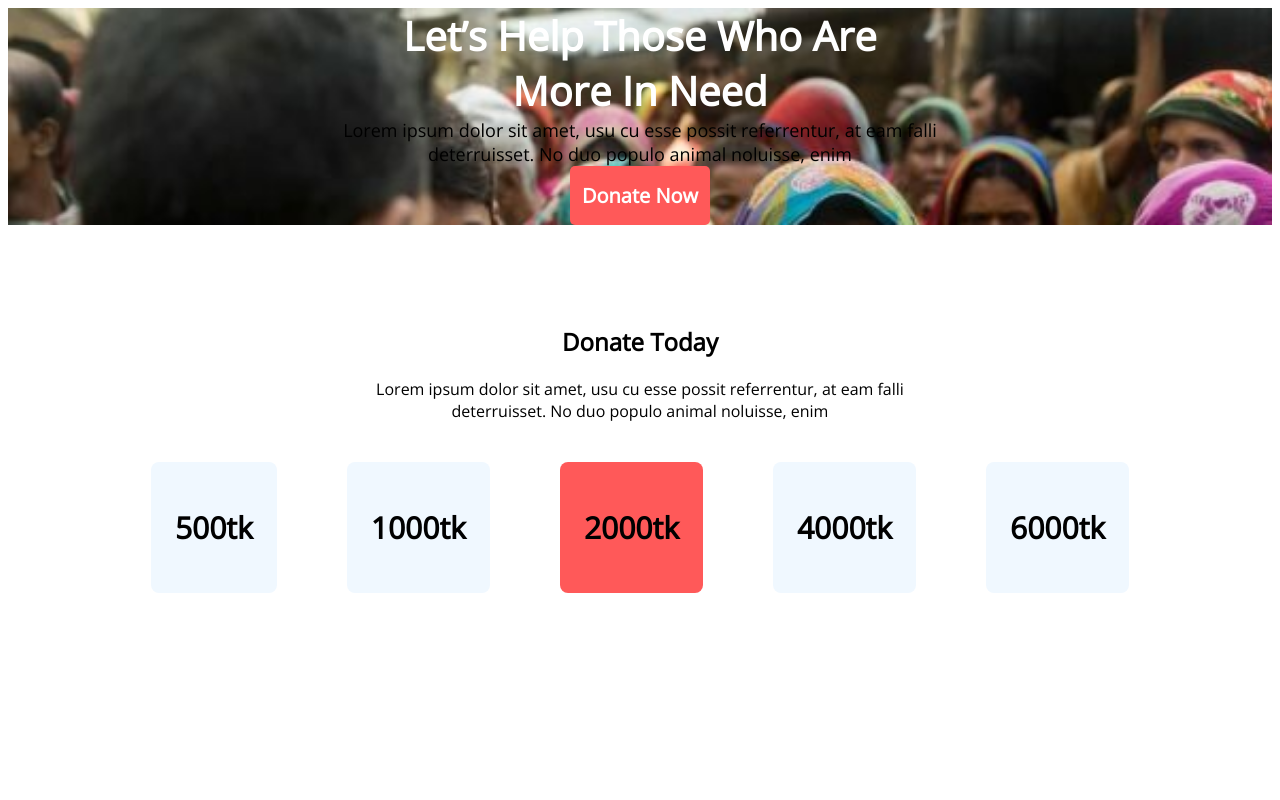
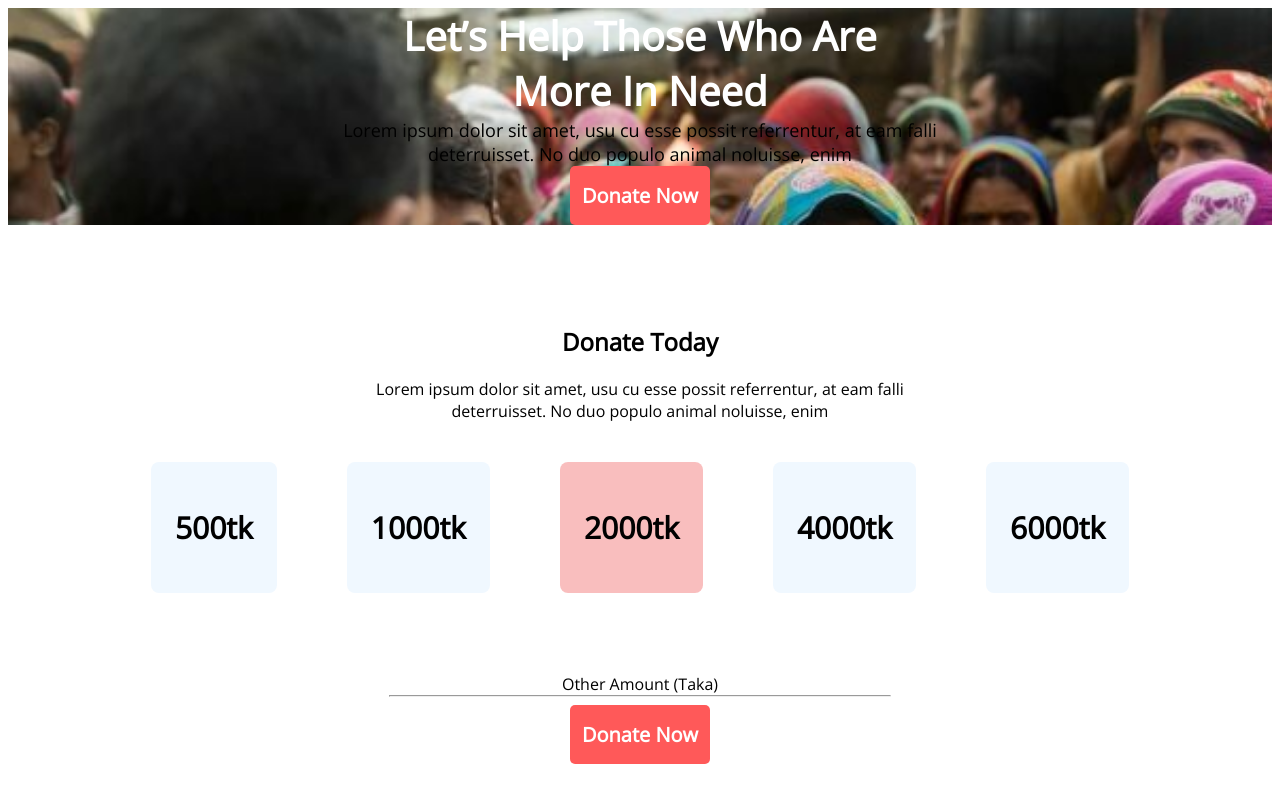
Before and after one commit to emranhe33/donate-today, a plain HTML site: page index.html in a window 1280 px wide. Drawn offline with nearby package versions, Linux system fonts and the light colour scheme.

Commit message:
donate now

```diff
--- a/index.html
+++ b/index.html
@@ -41,6 +41,13 @@
                 <div class="item">6000tk</div>
             </div>
         </section>
+        <section>
+           <div class="other-money">
+            <p>Other Amount (Taka)</p>
+            <hr>
+            <button class="btn-primary"><a href="#">Donate Now</a></button>
+           </div>
+        </section>
     </main>
     <footer>
 
--- a/styles/style.css
+++ b/styles/style.css
@@ -76,6 +76,12 @@
     margin-top: 40px;
 
 }
+.item:hover{
+    background-color: #FF5959;
+}
+#now:hover{
+    background-color: #FF5959;
+}
 
 .item {
     font-weight: 700;
@@ -85,5 +91,21 @@
     border-radius: 8px;
 }
 #now{
-    background-color: #FF5959;
+    background-color: #f8acacc7;
 }
+
+/* other-money  */
+
+.other-money{
+    text-align: center;
+    margin-top: 80px;
+}
+.other-money > p{
+    margin: 0;
+}
+hr{
+    width: 500px;
+    margin-top: 0;
+}
+
+/* Our Donate Plan  */
```
